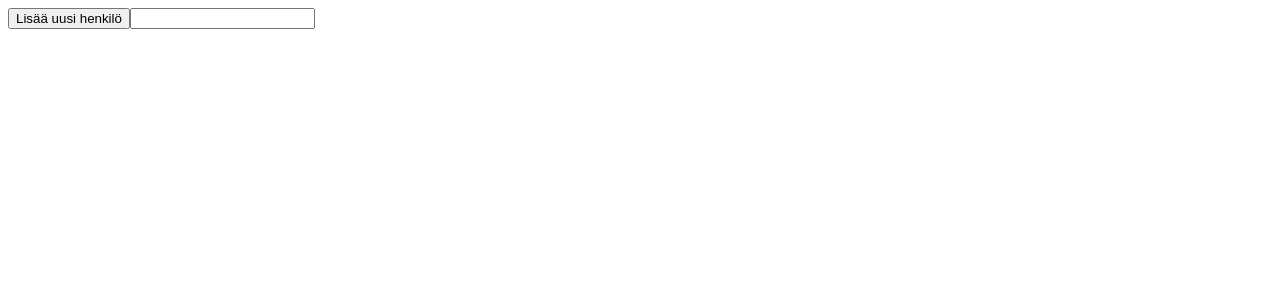
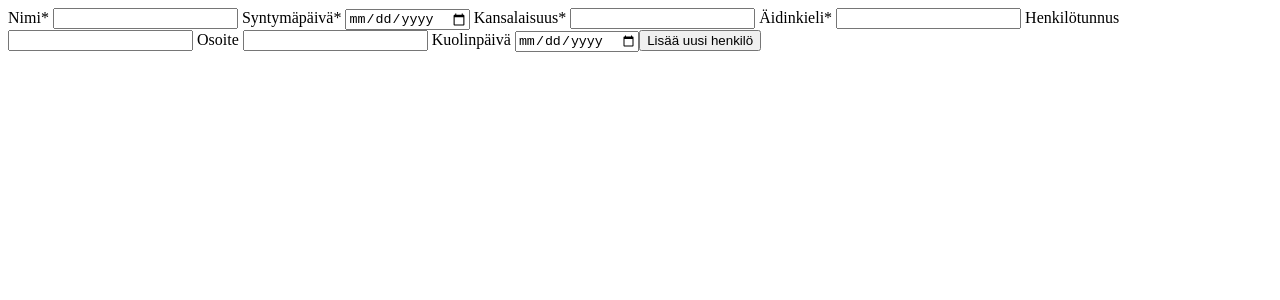
Before and after one commit to JJarvenpaa/cgi_assignment, an Angular app: page / in a window 1280 px wide. Shown: the top 300 px of the page. Built offline with nearby package versions, Linux system fonts and the light colour scheme.

Commit message:
Add Person inputs to the form

```diff
--- a/src/app/app.component.html
+++ b/src/app/app.component.html
@@ -1,10 +1,28 @@
 
-  <div class="container">
+  <div class="form-person-container">
     <form (ngSubmit)="onSubmit()">
-    <button>Lisää uusi henkilö</button>
-    <!-- TODO: make person parameters as inputs here-->
-    <input type="text" class="form-control" id="name" required
-    [(ngModel)]="person.name" name="name">
+      Nimi*
+      <input type="text" class="form-person" id="name" required
+      [(ngModel)]="person.name" name="name">
+      Syntymäpäivä*
+      <input type="date" class="form-person" id="dateOfBirth" required
+      [(ngModel)]="person.dateOfBirth" name="dateOfBirth">
+      Kansalaisuus*
+      <input type="text" class="form-person" id="nationality" required
+      [(ngModel)]="person.nationality" name="nationality">
+      Äidinkieli*
+      <input type="text" class="form-person" id="language" required
+      [(ngModel)]="person.language" name="language">
+      Henkilötunnus
+      <input type="text" class="form-person" id="ssn"
+      [(ngModel)]="person.ssn" name="ssn">
+      Osoite
+      <input type="text" class="form-person" id="address"
+      [(ngModel)]="person.address" name="address">
+      Kuolinpäivä
+      <input type="date" class="form-person" id="dateOfDeath"
+      [(ngModel)]="person.dateOfDeath" name="dateOfDeath">
+      <button>Lisää uusi henkilö</button>
 
     </form>
   </div>
--- a/src/app/person.ts
+++ b/src/app/person.ts
@@ -5,7 +5,7 @@ export class Person {
         public language: string,
         public dateOfBirth: string,
         public address?: string,
-        public ssn?: string,
+        public ssn?: string, //ssn = Social security number
         public dateOfDeath?: string,
     ) {}
   }
```
